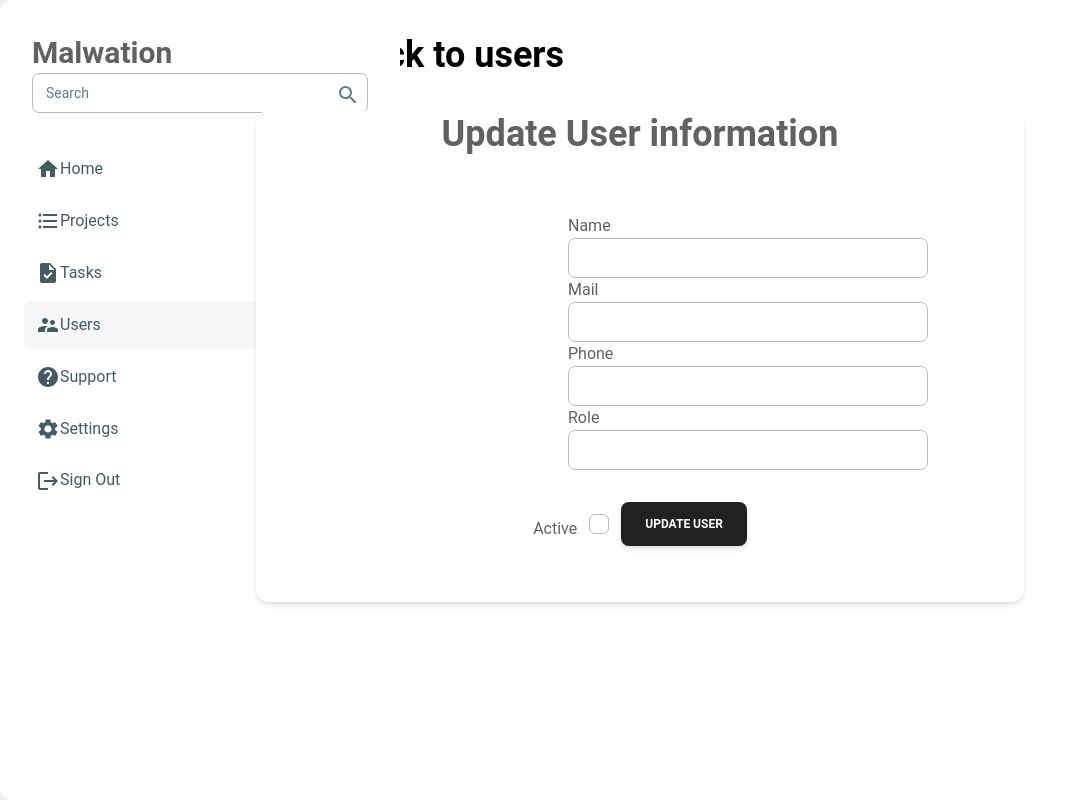
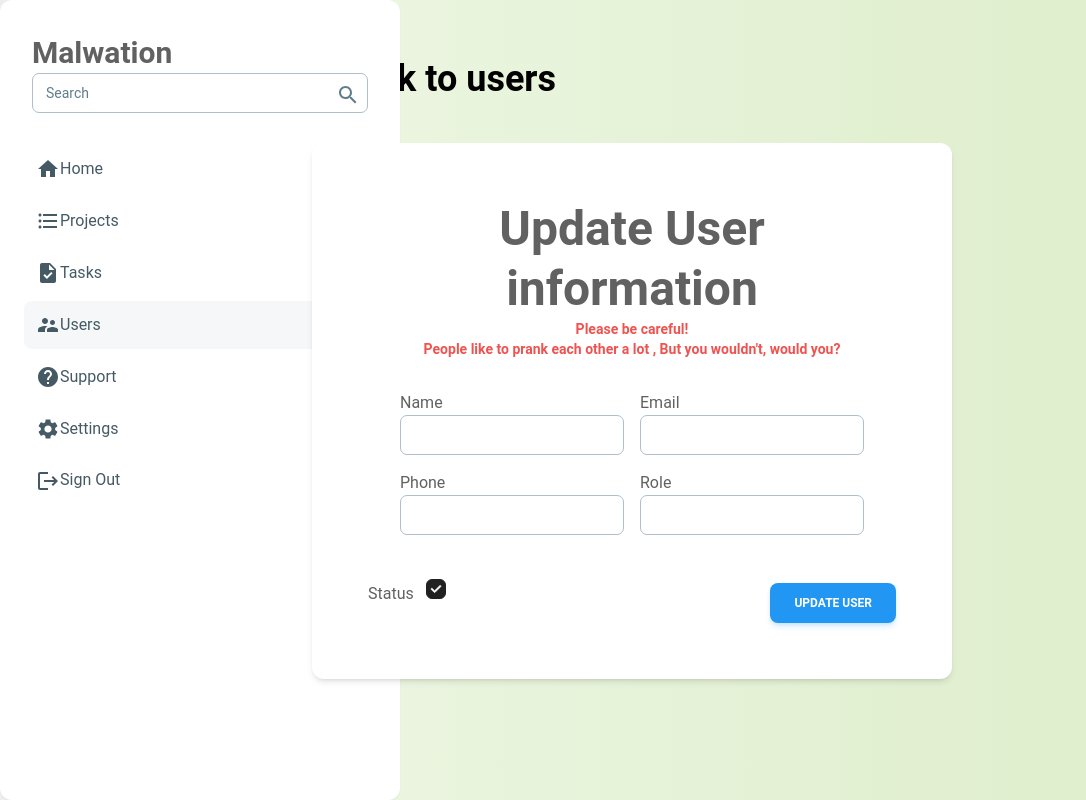
Before and after one commit to SadetTurhan/User-Panel, a React (Vite) app in the folder User-Panel/: page /updateuser in a window 1280 px wide. Shown: the whole page, without its empty margins (0-1086 px from the left). Built offline with nearby package versions, Linux system fonts and the light colour scheme.

Commit message:
styling updateuser component

```diff
--- a/User-Panel/src/components/LoginForm.tsx
+++ b/User-Panel/src/components/LoginForm.tsx
@@ -3,6 +3,7 @@ import { SubmitHandler, FieldValues, useForm} from 'react-hook-form';
 import { Card, Input, Button, Typography, CardHeader, CardBody } from "@material-tailwind/react";
 import { useNavigate } from "react-router-dom";
 import { zodResolver } from "@hookform/resolvers/zod";
+import signupimg from "../assets/signup.jpg"
 import { z } from "zod";
 
 
@@ -33,7 +34,7 @@ type CustomFieldValues = FieldValues & FormData & ValidationSchema;
     <Card className="flex-row w-full h-full max-w-[48rem] mx-8 my-8">
       <CardHeader shadow={false} floated={false} className="w-2/5 shrink-0 m-0 rounded-r-none">
         <img
-          src="./src/assets/signup.jpg"
+          src={signupimg}
           alt="image"
           className="w-full h-full object-cover"
         />
--- a/User-Panel/src/components/UpdateUser.tsx
+++ b/User-Panel/src/components/UpdateUser.tsx
@@ -9,30 +9,41 @@ import {
   } from "@material-tailwind/react";
 import { Link } from "react-router-dom";
 import TransitEnterexitIcon from '@mui/icons-material/TransitEnterexit';
-export function UpdateUser(){
+import { useForm, SubmitHandler } from "react-hook-form"
+
+
+type FormValues = {
+  name: string
+  email: string
+  phone: string
+  role: string
+}
+function UpdateUser(){
+  const { register, handleSubmit } = useForm<FormValues>()
+  const onSubmit: SubmitHandler<FormValues> = (data) => console.log(data)
     return (
-        <div className='grid grid-cols-5'>
+        <div className='grid grid-cols-5 h-screen bg-gradient-to-r from-light-green-50 to-light-green-100'>
       <Sidebar></Sidebar>
-      <div className='col-start-2 col-end-5'>
-        <div className="mx-8 my-8"><Link to="/userpanel"><Typography variant="h2"><TransitEnterexitIcon className="mr-8"></TransitEnterexitIcon>Back to users</Typography></Link></div>
-        <Card className="w-full">
-          <Typography variant="h2" className="text-center">Update User information</Typography>
+      <div className='p-6 col-start-2 col-end-5 mt-8 mr-8 mb-6' >
+        <Link to="/userpanel"><Typography className="mb-8 ml-6" variant="h2"><TransitEnterexitIcon className="ml-2"></TransitEnterexitIcon>Back to users</Typography></Link>
+        <Card className="col-start-2 col-end-5 mt-10 ml-8 mr-4 p-8">
         <CardBody className='h-full'>
-        <form>
-          <div className="ml-72 my-8 w-1/2">
-          <label>Name<Input></Input></label>
-          <label>Mail<Input></Input></label>
-          <label>Phone<Input></Input></label>
-          <label >Role<Input></Input></label>
+          <form onSubmit={handleSubmit(onSubmit)}>
+          <Typography variant="h1" className="text-center text-black-500">Update User information</Typography>
+          <Typography variant="h5" className="text-center text-sm text-red-400">Please be careful! <br />People like to prank each other a lot , But you wouldn't, would you?</Typography>
+            <div className="flex p-8 grid grid-cols-2 gap-4">
+          <label>Name<Input {...register("name")} /></label>
+          <label>Email<Input {...register("email")} /></label>
+          <label>Phone<Input {...register("phone")} /></label>
+          <label>Role<Input {...register("role")} /></label>
           </div>
-          <div className="flex justify-center mx-8 my-8">
-          <label>Active<Checkbox  ripple={true}></Checkbox></label>
-          <Button>Update User</Button>
-          </div>
-        </form>
+          <label>Status<Checkbox defaultChecked></Checkbox></label>
+          <Button color="blue" className="float-right mt-4 w-1/8" type="submit">Update User</Button>
+          </form>
         </CardBody>
       </Card>
     </div>
     </div>
     );
   };
+export { UpdateUser };
--- a/User-Panel/src/components/User.tsx
+++ b/User-Panel/src/components/User.tsx
@@ -1,6 +1,5 @@
 import React from 'react';
 import { useDispatch } from 'react-redux';
-import { User as UserType } from '../types/User';
 import { deleteUser } from '../redux/usersSlice';
 
 interface UserProps {
--- a/User-Panel/src/components/UserPanel.tsx
+++ b/User-Panel/src/components/UserPanel.tsx
@@ -1,5 +1,4 @@
 import { useSelector } from 'react-redux';
-import {  User } from '../types/User';
 import { RootState } from '../redux/store';
 import { useDispatch } from 'react-redux';
 import { Sidebar } from '../sidebar';
@@ -30,7 +29,7 @@ function UserPanel(){
   return (
   <div className='grid grid-cols-5 bg-gradient-to-r from-light-green-50 to-light-green-100'>
       <Sidebar></Sidebar>
-      <div className='col-start-2 col-end-6 mt-12 ml-8 mr-8 p-6 mb-6' >
+      <div className='col-start-2 col-end-6 mt-8 ml-8 mr-8 p-6 mb-6' >
         <Typography variant="h2" className="mb-12">Users</Typography>
       <Card className="col-start-2 col-end-5 overflow-auto hover:overflow-scroll w-full mt-5">
       <table className="col-start-2 col-end-5 h-full w-full min-w-max table-auto text-left">
@@ -46,7 +45,7 @@ function UserPanel(){
         </tr>
       </thead>
       <tbody className='col-start-2 col-end-5 h-full w-full min-w-max text-left mb-5'>
-        {currentUsers.map((user: User) => (
+        {currentUsers.map((user: any) => (
          <tr key={user.id}>
             <td className='p-4 w-1/7'><Typography variant="small" color="blue-gray" className="font-normal">{user.name}</Typography></td>
            <td className='p-4 w-1/7'> <Typography variant="small" color="blue-gray" className="font-normal">{user.email}</Typography></td>
--- a/User-Panel/src/types/User.ts
+++ /dev/null
@@ -1,76 +0,0 @@
-import { useCallback } from "react";
-
-export interface User {
-    id: number;
-    name: string;
-    email: string;
-    password: string;
-    isActive: boolean;
-    role: string;
-    phone: string;
-  }
-
-  const renderPageLinks = useCallback(() => {
-    if (pageCount === 0) return null;
-    const visiblePageButtonCount = 3;
-    let numberOfButtons =
-    pageCount < visiblePageButtonCount ? pageCount : visiblePageButtonCount;
-    const pageIndices = [pageIndex];
-    numberOfButtons--;
-    [...Array(numberOfButtons)].forEach((_item, itemIndex) => {
-      const pageNumberBefore = pageIndices[0] - 1;
-      const pageNumberAfter = pageIndices[pageIndices.length - 1] + 1;
-      if (
-        pageNumberBefore >= 0 &&
-        (itemIndex < numberOfButtons / 2 || pageNumberAfter > pageCount - 1)
-      ) {
-        pageIndices.unshift(pageNumberBefore);
-      } else {
-        pageIndices.push(pageNumberAfter);
-      }
-    });
-    return pageIndices.map((pageIndexToMap) => (
-      <li key={pageIndexToMap}>
-        <Button content={pageIndexToMap + 1} nClick={() => gotoPage(pageIndexToMap)}active={pageIndex === pageIndexToMap}/>/li>
-    ));
-  }, [pageCount, pageIndex]);
-  return (
-    <div>
-    <ul className="flex gap-2">
-      <li>
-        <Button
-          content={
-            <div className="flex ml-1"><div size="0.6rem" />
-              <div size="0.6rem" className="-translate-x-1/2" />
-            </div>
-
-          }
-
-          onClick={() => gotoPage(0)}
-
-          disabled={!canPreviousPage}
-
-        />
-
-      </li>
-
-      {renderPageLinks()}
-
-      <li>
-
-        <Button2
-
-          content={
-
-            <div className="flex ml-1">
-
-              <div size="0.6rem" />
-              <FaChevronRight size="0.6rem" className="-translate-x-1/2" />
-            </div>
-          }
-          onClick={() => gotoPage(pageCount - 1)}
-          disabled={!canNextPage}
-        />
-      </li>
-    </ul>
-    </div>);
```
Also changed, not shown: User-Panel/src/components/Pagination.tsx (deleted).
